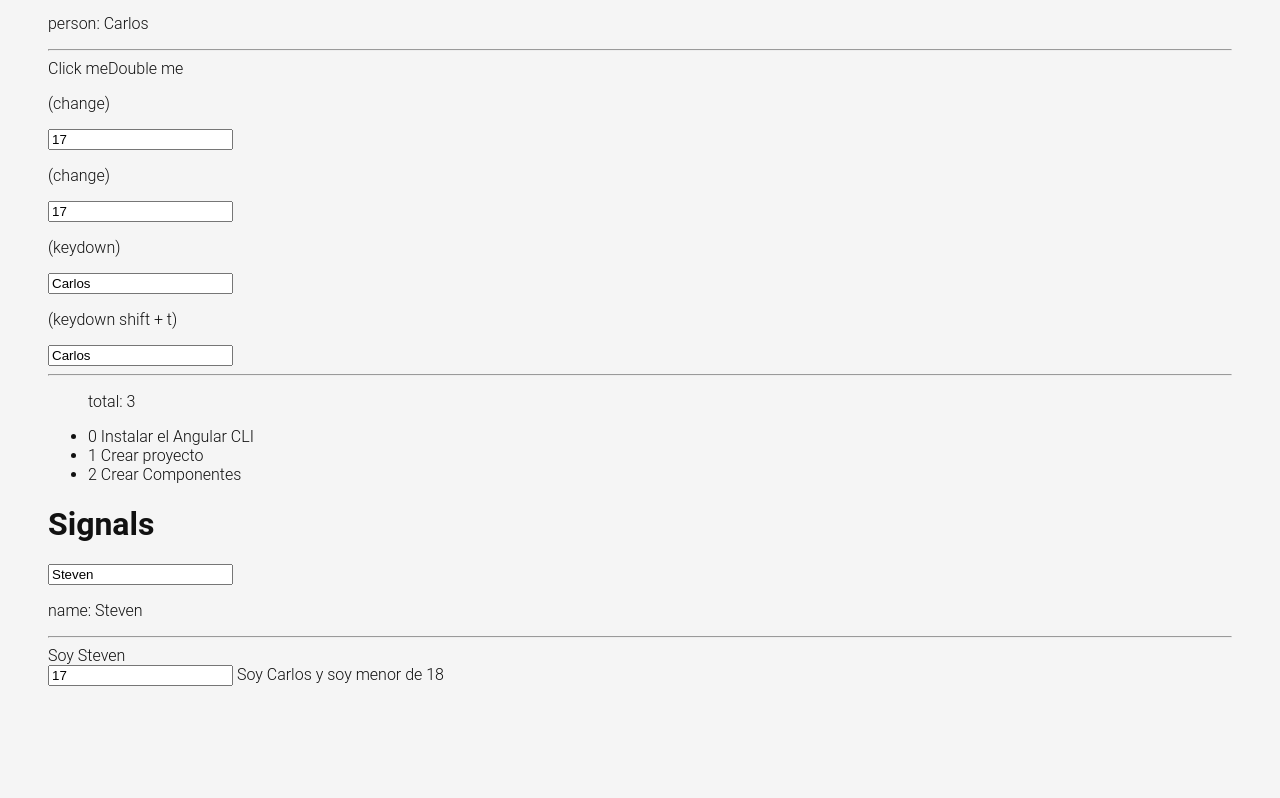
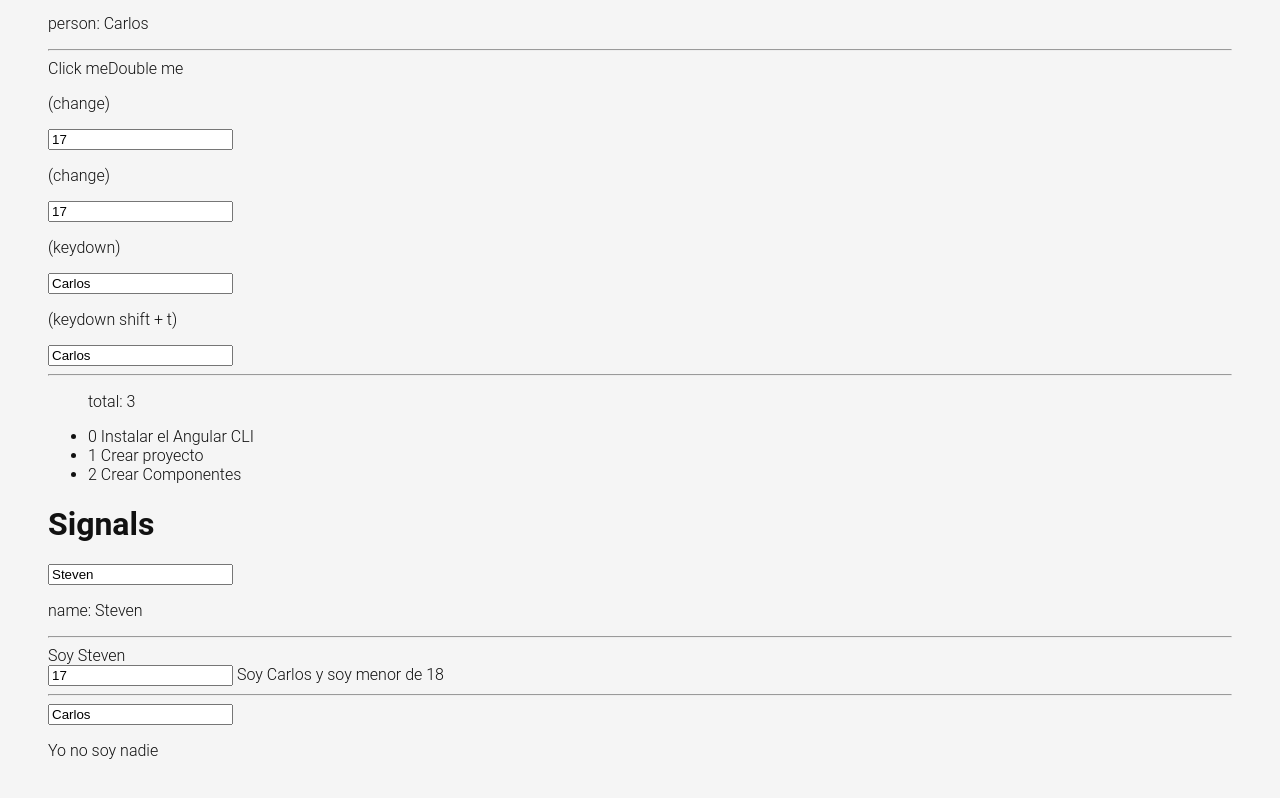
Before and after one commit to DenilsonRios/todoApp-Angular, an Angular app: page /labs in a window 1280 px wide. Shown: the part 708-1506 px from the top of the page. Before the commit the page ends 1442 px from the top, so only its background shows below. Built offline with nearby package versions, Linux system fonts and the light colour scheme.

Commit message:
implementacion de ngSwitchCase en lab

```diff
--- a/src/app/pages/labs/labs.component.html
+++ b/src/app/pages/labs/labs.component.html
@@ -51,6 +51,16 @@
         Soy {{person().name}} y soy menor de 18
     </ng-template>
 
+    <hr/>
+    <input type = "text" [value]="person().name" (change)="changeName($event)">
+    <div [ngSwitch]="person().name">
+        <p *ngSwitchCase="'nicolas'">Yo soy nicolas</p>
+        <p *ngSwitchCase="'julian'">Yo soy julian</p>
+        <p *ngSwitchCase="'ana'">Yo soy ana</p>
+        <p *ngSwitchCase="'valentina'">Yo soy valentina</p>
+        <p *ngSwitchDefault>Yo no soy nadie</p>
+    </div>
+
 
 
 </div>
--- a/src/app/pages/labs/labs.component.ts
+++ b/src/app/pages/labs/labs.component.ts
@@ -54,4 +54,15 @@ export class LabsComponent {
       }
     })
   }
+
+  changeName(event: Event){
+    const input = event.target as HTMLInputElement;
+    const newName = input.value;
+    this.person.update(prevState => {
+      return {
+        ...prevState,
+        name: newName
+      }
+    })
+  }
 }
```
